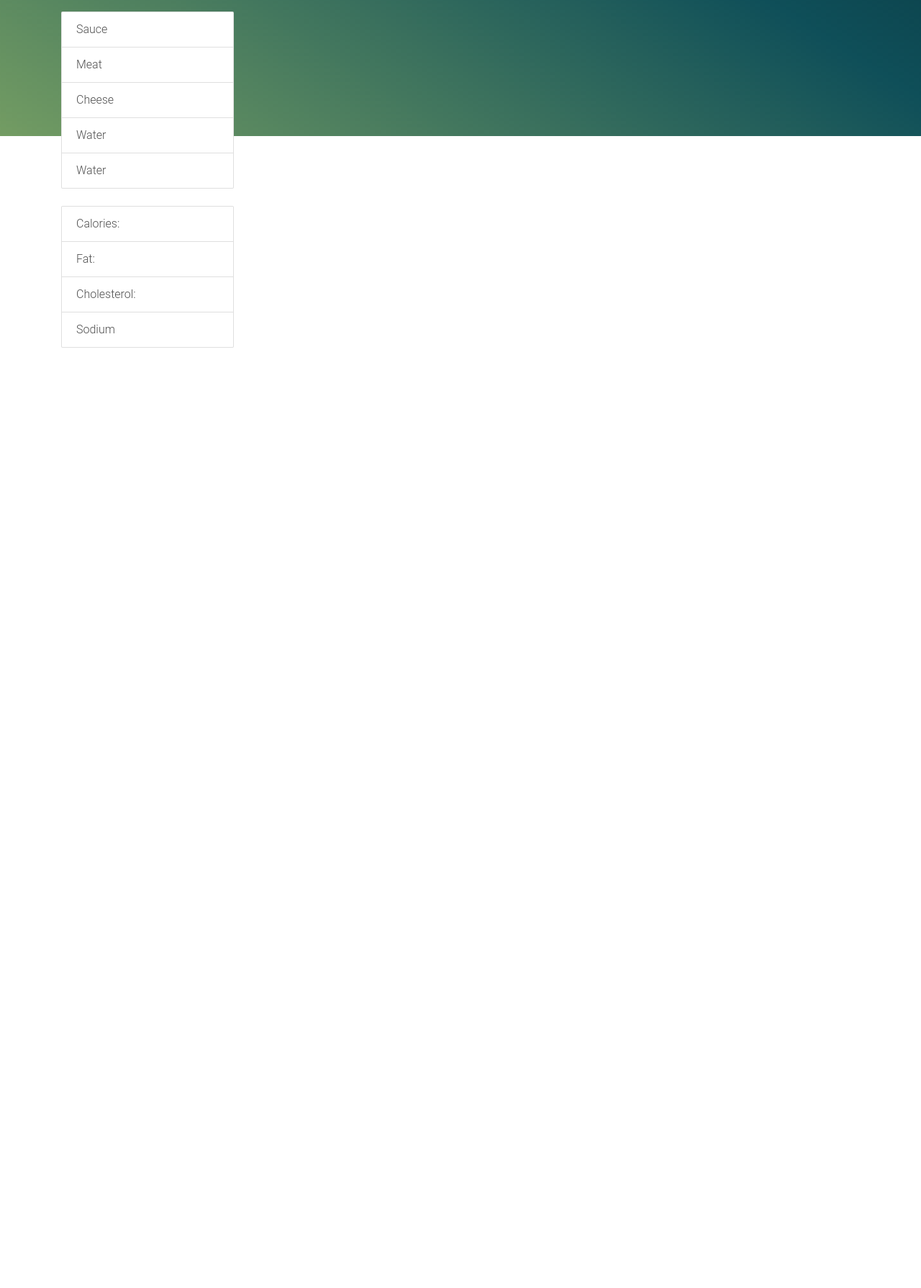
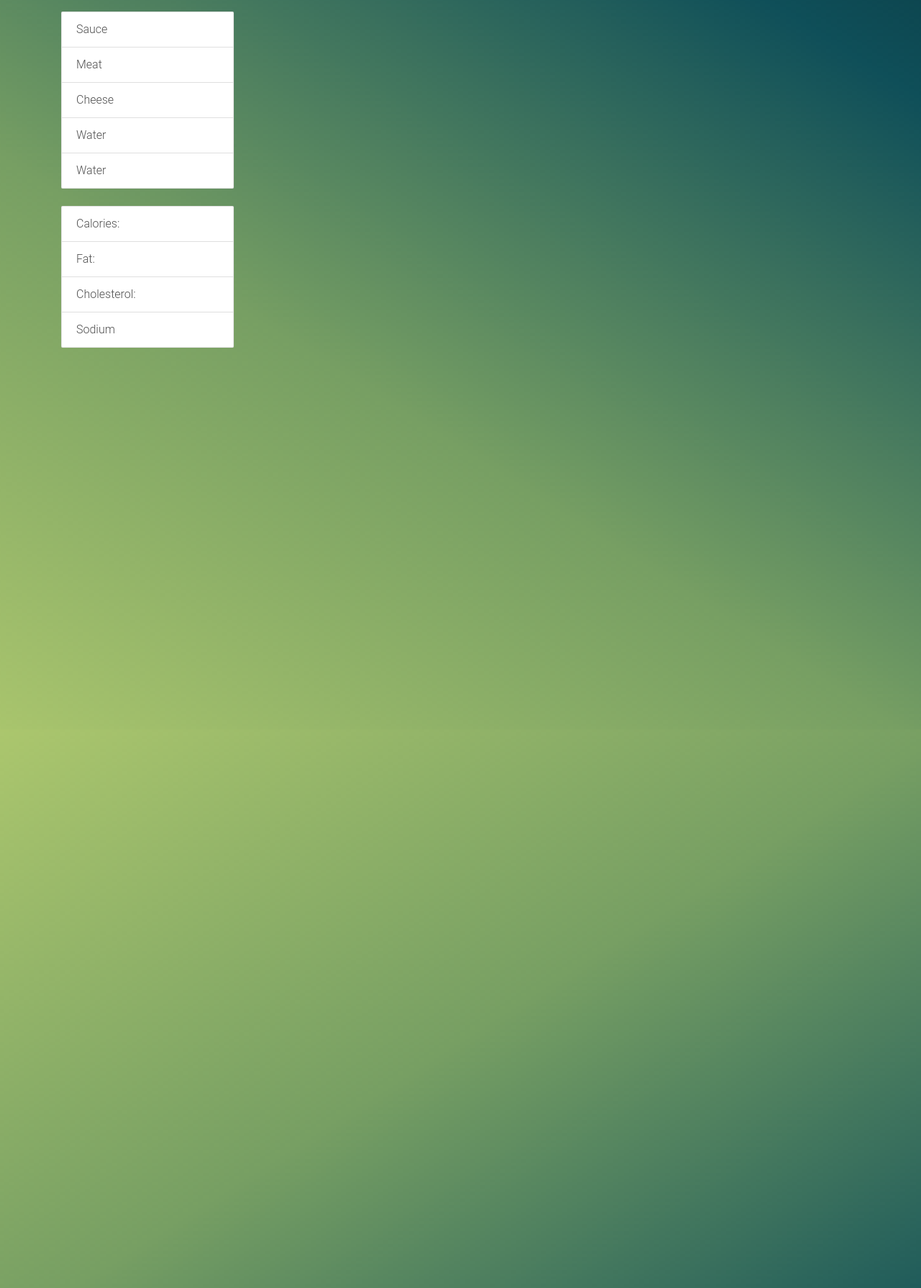
Before and after one commit to abigehl/Cs307GroupProject, a Flask app: template templates/recipespage.html in a window 1280 px wide. Shown: the part 669-2458 px from the top of the page at 72% size. Before the commit the page ends 1152 px from the top, so only its background shows below. Run offline with Flask 2, Linux system fonts and the light colour scheme; the template is opened without the code that fills it, so the values that code supplies are empty; some libraries are stand-ins or nearby versions.

Commit message:
BgUpdateRP

```diff
--- a/templates/recipespage.html
+++ b/templates/recipespage.html
@@ -66,7 +66,7 @@
         </form>
     </nav>
 </nav>
-<div style="background-image: url(../static/Images/bg.png); height:100vh">
+<div style="background-image: url(../static/Images/bg.png); height:300vh">
 <!--Main layout-->
 <main class=" pt-4">
     <div class="container dark-grey-text mt-5">
```
